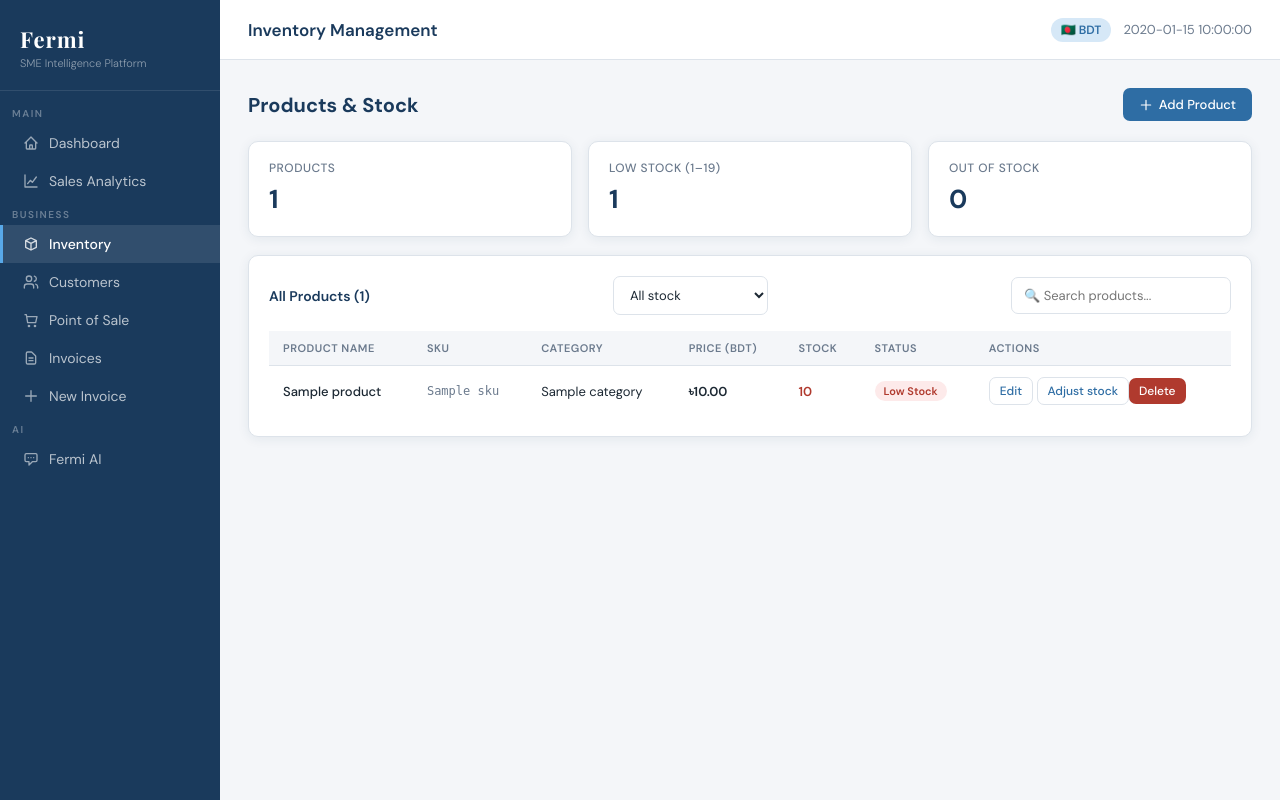
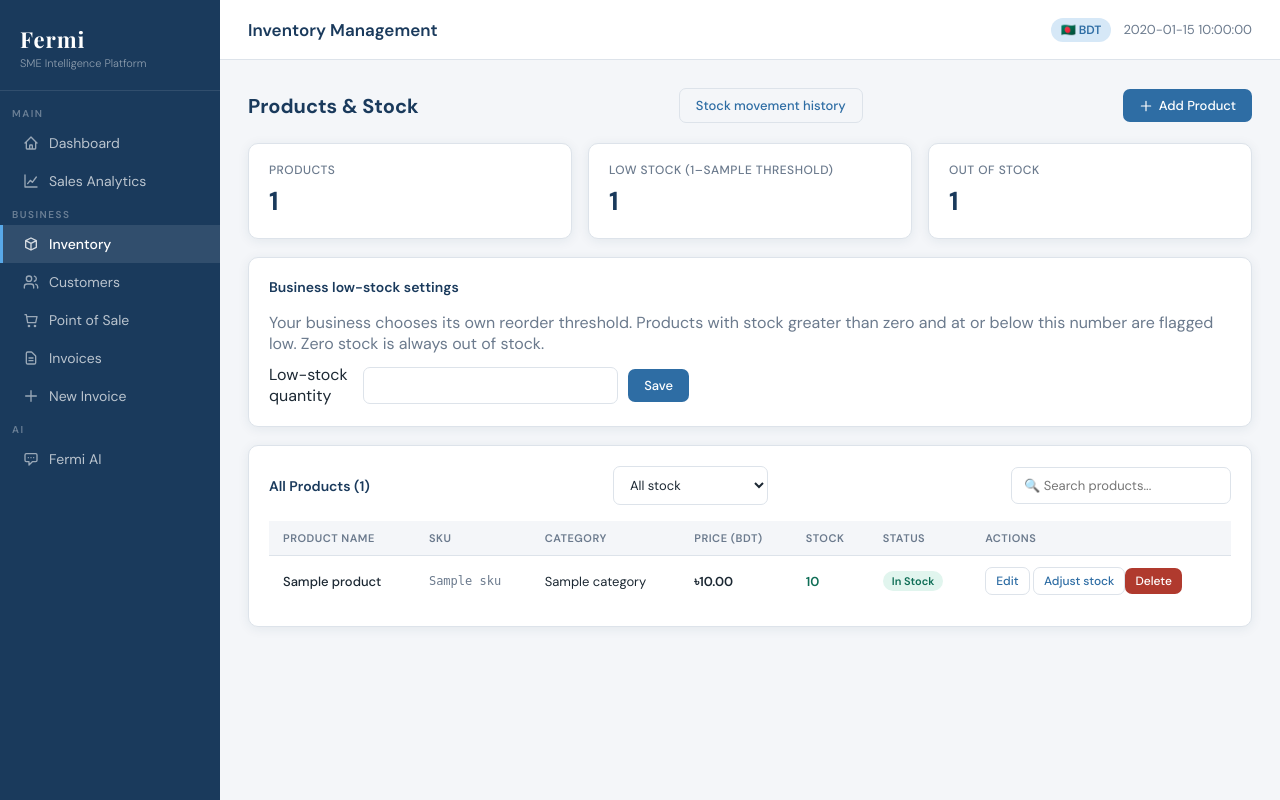
Before and after one commit to tarifuli/Fermi, a Python web app: template templates/products.html in a window 1280 px wide. Run offline with Jinja, Linux system fonts and the light colour scheme; the template is opened without the code that fills it: most values are stand-ins (such as "Sample title", 1, 10 or a date in 2020).

Commit message:
Expose business-configured low-stock alerts and stock adjustment reasons

```diff
--- a/templates/products.html
+++ b/templates/products.html
@@ -5,14 +5,24 @@
 {% block content %}
 <div class="page-header">
   <div class="page-title">Products & Stock</div>
+  <a class="btn btn-ghost" href="/products/history">Stock movement history</a>
   <button class="btn btn-primary" onclick="openModal('addModal')">
     <svg width="14" height="14" fill="none" stroke="currentColor" viewBox="0 0 24 24"><path stroke-linecap="round" stroke-linejoin="round" stroke-width="2" d="M12 4v16m8-8H4"/></svg>
     Add Product
   </button>
 </div>
 
-<div id="alert-box"></div><div class="stats-grid" style="grid-template-columns:repeat(3,minmax(0,1fr));margin-bottom:18px"><div class="stat-card"><div class="stat-label">Products</div><div class="stat-value">{{ products|length }}</div></div><div class="stat-card"><div class="stat-label">Low stock (1–19)</div><div class="stat-value">{{ products|selectattr('stock','gt',0)|selectattr('stock','lt',20)|list|length }}</div></div><div class="stat-card"><div class="stat-label">Out of stock</div><div class="stat-value">{{ products|selectattr('stock','equalto',0)|list|length }}</div></div></div>
+<div id="alert-box"></div><div class="stats-grid" style="grid-template-columns:repeat(3,minmax(0,1fr));margin-bottom:18px"><div class="stat-card"><div class="stat-label">Products</div><div class="stat-value">{{ products|length }}</div></div><div class="stat-card"><div class="stat-label">Low stock (1–{{ threshold }})</div><div class="stat-value">{{ low_count }}</div></div><div class="stat-card"><div class="stat-label">Out of stock</div><div class="stat-value">{{ out_count }}</div></div></div>
 
+<div class="card" style="margin-bottom:18px">
+  <div class="card-header"><span class="card-title">Business low-stock settings</span></div>
+  <p style="margin-bottom:10px;color:var(--muted)">Your business chooses its own reorder threshold. Products with stock greater than zero and at or below this number are flagged low. Zero stock is always out of stock.</p>
+  <div style="display:flex;align-items:center;gap:10px;max-width:420px">
+    <label for="thresholdInput">Low-stock quantity</label>
+    <input id="thresholdInput" class="form-control" type="number" min="0" max="100000000" step="1" value="{{ threshold }}">
+    <button class="btn btn-primary" onclick="saveThreshold()">Save</button>
+  </div>
+</div>
 <div class="card">
   <div class="card-header">
     <span class="card-title">All Products ({{ products|length }})</span>
@@ -33,13 +43,13 @@
       </thead>
       <tbody>
         {% for p in products %}
-        <tr data-search="{{ (p.name ~ ' ' ~ p.sku ~ ' ' ~ (p.category or ''))|lower|e }}" data-stock="{{ p.stock }}">
+        <tr data-search="{{ (p.name ~ ' ' ~ p.sku ~ ' ' ~ (p.category or ''))|lower|e }}" data-stock="{{ p.stock }}" data-threshold="{{ threshold }}">
           <td style="font-weight:500;">{{ p.name }}</td>
           <td style="font-family:monospace;font-size:12px;color:var(--muted);">{{ p.sku }}</td>
           <td>{{ p.category or '—' }}</td>
           <td style="font-weight:600;">৳{{ "{:,.2f}".format(p.price) }}</td>
-          <td style="font-weight:600;color:{% if p.stock < 20 %}var(--red){% elif p.stock < 50 %}var(--amber){% else %}var(--teal){% endif %};">{{ p.stock }}</td>
-          <td><span class="badge {% if p.stock < 20 %}badge-low{% else %}badge-ok{% endif %}">{% if p.stock == 0 %}Out of Stock{% elif p.stock < 20 %}Low Stock{% else %}In Stock{% endif %}</span></td>
+          <td style="font-weight:600;color:{% if p.stock == 0 %}var(--red){% elif p.stock <= threshold %}var(--amber){% else %}var(--teal){% endif %};">{{ p.stock }}</td>
+          <td><span class="badge {% if p.stock <= threshold or p.stock == 0 %}badge-low{% else %}badge-ok{% endif %}">{% if p.stock == 0 %}Out of Stock{% elif p.stock <= threshold %}Low Stock{% else %}In Stock{% endif %}</span></td>
           <td>
             <button class="btn btn-ghost btn-sm" onclick='openEdit({{ p | tojson }})'>Edit</button>
             <button class="btn btn-ghost btn-sm" onclick='openAdjustment({{ p.id }}, {{ p.name|tojson }}, {{ p.stock }})'>Adjust stock</button><button class="btn btn-danger btn-sm" onclick="deleteProduct({{ p.id }}, this)">Delete</button>
@@ -53,7 +63,7 @@
   </div>
 </div>
 
-<div class="modal-overlay" id="adjustModal"><div class="modal"><div class="modal-header"><span class="modal-title">Adjust stock</span><button class="modal-close" onclick="closeModal('adjustModal')">×</button></div><p id="adjustProductLabel" style="margin-bottom:12px"></p><input type="hidden" id="adjustProductId"><label class="form-label" for="adjustDelta">Stock change (+ to restock, − to reduce)</label><input id="adjustDelta" class="form-control" type="number" step="1" min="-100000" max="100000"><p style="font-size:12px;color:var(--muted);margin:12px 0">Cannot reduce stock below zero.</p><button id="adjustSubmit" class="btn btn-primary" onclick="saveAdjustment()">Apply adjustment</button></div></div><!-- Add Modal -->
+<div class="modal-overlay" id="adjustModal"><div class="modal"><div class="modal-header"><span class="modal-title">Adjust stock</span><button class="modal-close" onclick="closeModal('adjustModal')">×</button></div><p id="adjustProductLabel" style="margin-bottom:12px"></p><input type="hidden" id="adjustProductId"><label class="form-label" for="adjustDelta">Stock change (+ to restock, − to reduce)</label><input id="adjustDelta" class="form-control" type="number" step="1" min="-100000" max="100000"><label class="form-label" for="adjustReason">Reason (shown in history)</label><input id="adjustReason" class="form-control" maxlength="500" placeholder="e.g. New shipment, damaged stock"><p style="font-size:12px;color:var(--muted);margin:12px 0">Cannot reduce stock below zero.</p><button id="adjustSubmit" class="btn btn-primary" onclick="saveAdjustment()">Apply adjustment</button></div></div><!-- Add Modal -->
 <div class="modal-overlay" id="addModal">
   <div class="modal">
     <div class="modal-header">
@@ -142,18 +152,29 @@ function showAlert(msg, type='success') {
   setTimeout(() => b.innerHTML = '', 3000);
 }
 
+async function saveThreshold(){
+ const threshold=Number(document.getElementById('thresholdInput').value);
+ if(!Number.isInteger(threshold)||threshold<0||threshold>100000000)return showAlert('Enter a valid whole-number threshold','error');
+ try{
+  const res=await fetch('/products/threshold',{method:'POST',headers:{'Content-Type':'application/json'},body:JSON.stringify({threshold})});
+  const data=await res.json();
+  if(!res.ok||!data.success)throw Error(data.error||'Unable to save threshold');
+  location.reload();
+ }catch(e){showAlert(e.message,'error')}
+}
 function filterTable() {
  const q=document.getElementById('inventorySearch').value.toLowerCase();
  const f=document.getElementById('stockFilter').value;
  document.querySelectorAll('#productsTable tbody tr[data-stock]').forEach(row=>{
   const n=Number(row.dataset.stock);
-  row.hidden=!(row.dataset.search.includes(q)&&(f==='all'||(f==='low'&&n>0&&n<20)||(f==='out'&&n===0)||(f==='ok'&&n>=20)));
+  row.hidden=!(row.dataset.search.includes(q)&&(f==='all'||(f==='low'&&n>0&&n<=Number(row.dataset.threshold))||(f==='out'&&n===0)||(f==='ok'&&n>Number(row.dataset.threshold))));
  });
 }
 function openAdjustment(id,name,stock){
  document.getElementById('adjustProductId').value=id;
  document.getElementById('adjustProductLabel').textContent=name+' · Current stock: '+stock;
  document.getElementById('adjustDelta').value='';
+ document.getElementById('adjustReason').value='';
  openModal('adjustModal');
 }
 async function saveAdjustment(){
@@ -163,7 +184,7 @@ async function saveAdjustment(){
  if(!value||!Number.isInteger(delta)||delta===0||Math.abs(delta)>100000){showAlert('Enter a non-zero whole-number adjustment.','error');return}
  const btn=document.getElementById('adjustSubmit');btn.disabled=true;
  try{
-  const response=await fetch('/products/adjust/'+id,{method:'POST',headers:{'Content-Type':'application/json'},body:JSON.stringify({delta})});
+  const response=await fetch('/products/adjust/'+id,{method:'POST',headers:{'Content-Type':'application/json'},body:JSON.stringify({delta,reason:document.getElementById('adjustReason').value})});
   const result=await response.json();
   if(!response.ok||!result.success)throw Error(result.error||'Stock update failed');
   location.reload();
```
